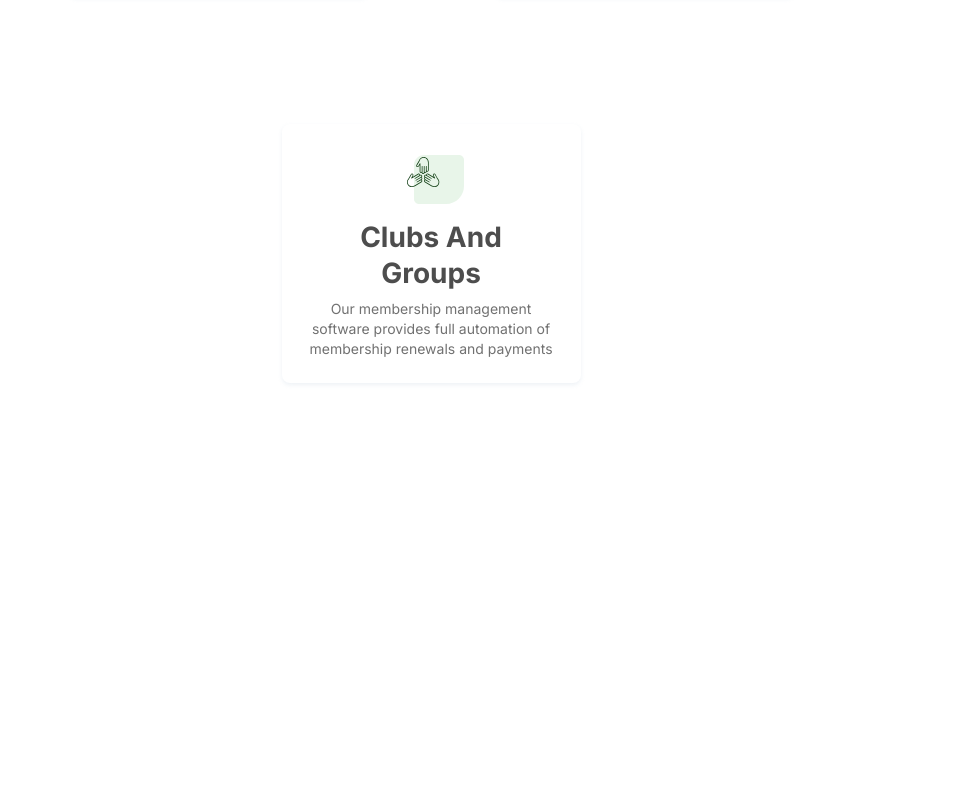
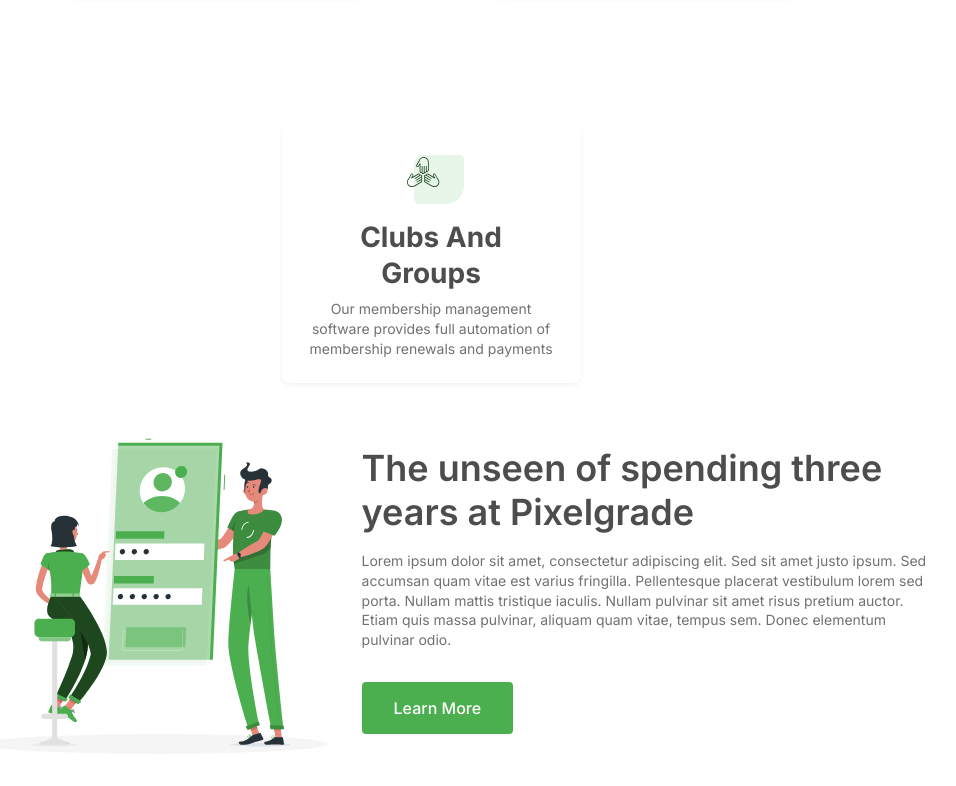
Before and after one commit to vietphubdp/nexcent-landing-page, a plain HTML site: page index.html in a window 1280 px wide. Shown: the part 1312-2098 px from the top of the page, without its empty margins (209-1165 px from the left). Drawn offline with Linux system fonts and the light colour scheme.

Commit message:
Refactor code structure for improved readability and maintainability

```diff
--- a/assets/css/style.css
+++ b/assets/css/style.css
@@ -32,7 +32,7 @@ a {
 }
 
 .main-btn {
-    display: flex;
+    display: inline-flex;
     justify-content: center;
     align-items: center;
     background: var(--primary-color);
@@ -52,7 +52,6 @@ a {
 
 .heading-lv2 {
     color: var(--Neutral-D_Grey, #4d4d4d);
-    text-align: center;
     font-size: 3.6rem;
     font-weight: 600;
     line-height: 1.22; /* 122.222% */
@@ -60,10 +59,13 @@ a {
 
 .heading-lv3 {
     color: var(--Neutral-D_Grey, #4d4d4d);
-    text-align: center;
     font-size: 2.8rem;
     font-weight: 700;
     line-height: 1.28; /* 128.571% */
+}
+
+.heading-center {
+    text-align: center;
 }
 
 /** Header */
@@ -249,3 +251,32 @@ a {
     margin-top: 8px;
     width: 251px;
 }
+
+/** Feature */
+.feature {
+    margin-bottom: 48px;
+}
+
+.feature .feature-body {
+    display: flex;
+    flex-wrap: wrap;
+    justify-content: space-between;
+    align-items: center;
+}
+
+.feature .content-block {
+    width: 57%;
+}
+
+.feature .content-block .desc {
+    margin: 16px 0 32px;
+    color: var(--Neutral-Grey, #717171);
+    font-size: 1.4rem;
+    line-height: 1.42; /* 142.857% */
+    width: 601px;
+    max-width: 100%;
+}
+
+.feature .media-block {
+    width: 38%;
+}
--- a/index.html
+++ b/index.html
@@ -83,7 +83,7 @@
             <div class="client">
                 <div class="main-content">
                     <div class="client-header">
-                        <h2 class="heading-lv2">Our Clients</h2>
+                        <h2 class="heading-lv2 heading-center">Our Clients</h2>
                         <p class="desc">
                             We have been working with some Fortune 500+ clients
                         </p>
@@ -155,7 +155,7 @@
             <div class="about">
                 <div class="main-content">
                     <div class="about-header">
-                        <h2 class="heading-lv2">
+                        <h2 class="heading-lv2 heading-center">
                             Manage your entire community in a single system
                         </h2>
                         <p class="desc">Who is Nextcent suitable for?</p>
@@ -167,7 +167,7 @@
                                 alt="Membership Organisations"
                                 class="icon"
                             />
-                            <h3 class="heading-lv3">
+                            <h3 class="heading-lv3 heading-center">
                                 Membership Organisations
                             </h3>
                             <p class="subtitle">
@@ -181,7 +181,9 @@
                                 alt="National Associations"
                                 class="icon"
                             />
-                            <h3 class="heading-lv3">National Associations</h3>
+                            <h3 class="heading-lv3 heading-center">
+                                National Associations
+                            </h3>
                             <p class="subtitle">
                                 Our membership management software provides full
                                 automation of membership renewals and payments
@@ -193,7 +195,9 @@
                                 alt="Clubs And Groups"
                                 class="icon"
                             />
-                            <h3 class="heading-lv3">Clubs And Groups</h3>
+                            <h3 class="heading-lv3 heading-center">
+                                Clubs And Groups
+                            </h3>
                             <p class="subtitle">
                                 Our membership management software provides full
                                 automation of membership renewals and payments
@@ -204,6 +208,37 @@
             </div>
 
             <!-- Feature -->
+            <div class="feature">
+                <div class="main-content">
+                    <div class="feature-body">
+                        <!-- Feature Left -->
+                        <div class="media-block">
+                            <img
+                                src="./assets/img/feature-image.svg"
+                                alt="Feature Image"
+                                class="feature-image"
+                            />
+                        </div>
+                        <!-- Feature Right -->
+                        <div class="content-block">
+                            <h2 class="heading-lv2">
+                                The unseen of spending three years at Pixelgrade
+                            </h2>
+                            <p class="desc">
+                                Lorem ipsum dolor sit amet, consectetur
+                                adipiscing elit. Sed sit amet justo ipsum. Sed
+                                accumsan quam vitae est varius fringilla.
+                                Pellentesque placerat vestibulum lorem sed
+                                porta. Nullam mattis tristique iaculis. Nullam
+                                pulvinar sit amet risus pretium auctor. Etiam
+                                quis massa pulvinar, aliquam quam vitae, tempus
+                                sem. Donec elementum pulvinar odio.
+                            </p>
+                            <a href="" class="main-btn">Learn More</a>
+                        </div>
+                    </div>
+                </div>
+            </div>
         </main>
     </body>
 </html>
```
Also changed, not shown: assets/img/feature-image.svg (added).
